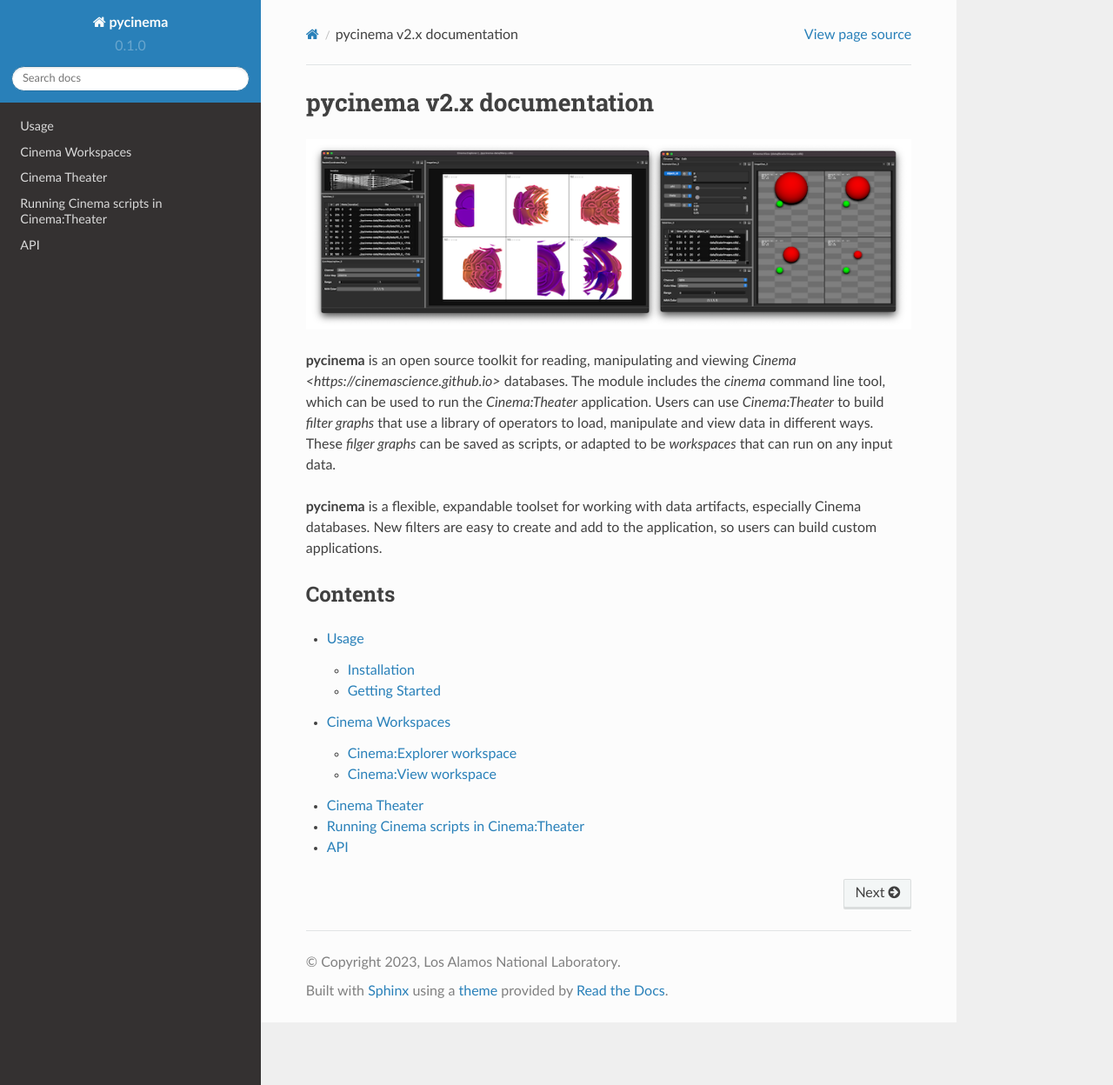
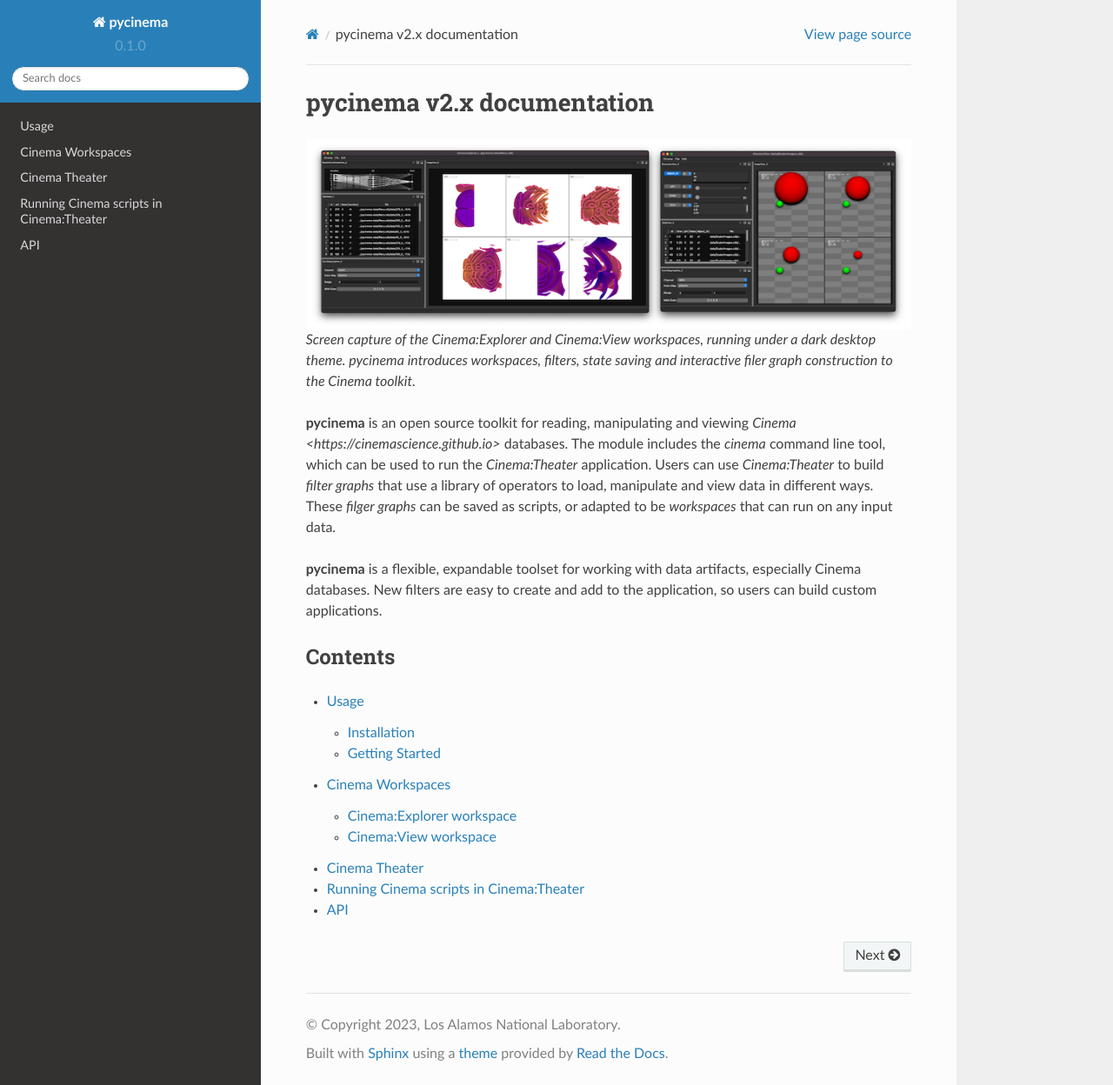
Before and after one commit to cinemascience/pycinema-readthedocs, a Sphinx documentation site: the page built from docs/source/index.rst, in a window 1280 px wide and 1248 px high. Shown: the whole window at 87% size. Built offline with Sphinx 7.4.7 and the Read the Docs theme 2.0.0, drawn with Linux system fonts in a browser that asks for light colours.

Commit message:
updating caption

```diff
--- a/docs/source/index.rst
+++ b/docs/source/index.rst
@@ -1,7 +1,10 @@
 pycinema v2.x documentation
 ===========================
 
-.. image:: img/python-gui.png
+.. figure:: img/python-gui.png
+
+   Screen capture of the Cinema:Explorer and Cinema:View workspaces, running under a dark desktop theme. pycinema introduces
+   workspaces, filters, state saving and interactive filer graph construction to the Cinema toolkit.
 
 **pycinema** is an open source toolkit for reading, manipulating and viewing `Cinema <https://cinemascience.github.io>` databases. The module includes the `cinema` command line tool, which can be used to run the `Cinema:Theater` application. Users can use `Cinema:Theater` to build *filter graphs* that use a library of operators to load, manipulate and view data in different ways. These *filger graphs* can be saved as scripts, or adapted to be *workspaces* that can run on any input data.
 
```
